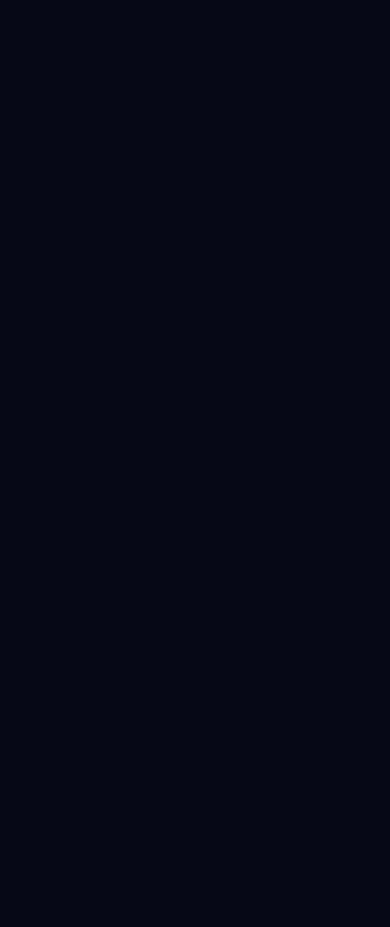
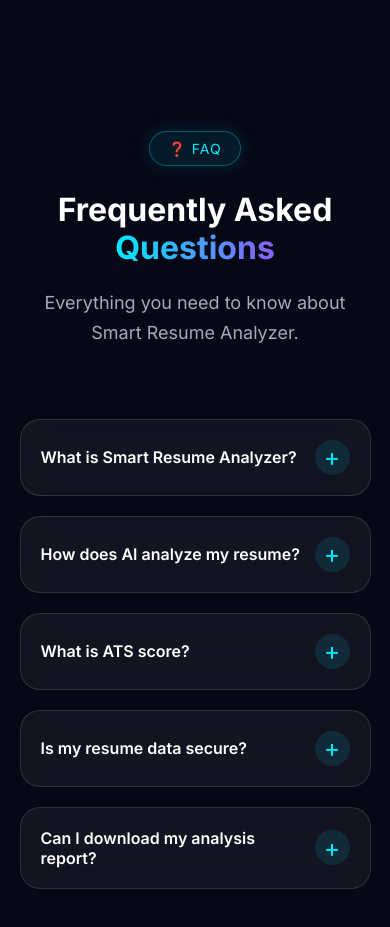
Before and after one commit to shrishti452/smart-resume-analyzer, a React (Vite) app: page / in a window 390 px wide. Shown: the part 8240-9167 px from the top of the page. Before the commit the page ends 8291 px from the top, so only its background shows below. Built offline with nearby package versions, Linux system fonts and the light colour scheme.

Commit message:
Add FAQ section with accordion UI

```diff
--- a/src/App.jsx
+++ b/src/App.jsx
@@ -5,6 +5,7 @@ import Features from "./components/Features/Features";
 import HowItWorks from "./components/HowItWorks/HowItWorks";
 import WhyChooseUs from "./components/WhyChooseUs/whychooseus";
 import Testimonials from "./components/Testimonials/Testimonials";
+import FAQ from "./components/FAQ/FAQ";
 
 function App() {
   const projectName = "Smart Resume Analyzer";
@@ -17,6 +18,7 @@ function App() {
       <HowItWorks />
       <WhyChooseUs />
       <Testimonials />
+      <FAQ />
     </div>
   );
 }
--- /dev/null
+++ b/src/components/FAQ/FAQ.css
@@ -0,0 +1,346 @@
+.faq {
+
+    width: 100%;
+
+    padding: 100px 8%;
+
+    position: relative;
+
+}
+
+
+
+/* HEADER */
+
+.faq-header {
+
+    text-align: center;
+
+    max-width: 800px;
+
+    margin: 0 auto 70px;
+
+}
+
+
+
+.faq-badge {
+
+    display: inline-block;
+
+    padding: 8px 18px;
+
+    border-radius: 50px;
+
+
+    background: rgba(0, 234, 255, 0.08);
+
+
+    border: 1px solid rgba(0, 234, 255, 0.3);
+
+
+    color: #00eaff;
+
+
+    font-size: 14px;
+
+
+    letter-spacing: 1px;
+
+
+    box-shadow:
+        0 0 18px rgba(0, 234, 255, 0.15);
+
+}
+
+
+
+.faq-header h2 {
+
+    margin-top: 25px;
+
+    font-size: 46px;
+
+    color: white;
+
+    line-height: 1.2;
+
+}
+
+
+
+.faq-header h2 span {
+
+    background:
+        linear-gradient(90deg,
+            #00eaff,
+            #8b5cf6);
+
+
+    -webkit-background-clip: text;
+
+    -webkit-text-fill-color: transparent;
+
+}
+
+
+
+.faq-header p {
+
+    margin-top: 20px;
+
+    color: #a8a8b8;
+
+
+    font-size: 18px;
+
+    line-height: 1.7;
+
+}
+
+
+
+/* FAQ CONTAINER */
+
+.faq-container {
+
+    max-width: 900px;
+
+    margin: auto;
+
+    display: flex;
+
+    flex-direction: column;
+
+    gap: 20px;
+
+}
+
+
+
+/* FAQ ITEM */
+
+.faq-item {
+
+    position: relative;
+
+
+    background:
+        rgba(255, 255, 255, 0.05);
+
+
+    border: 1px solid rgba(255, 255, 255, 0.12);
+
+
+    border-radius: 20px;
+
+
+    backdrop-filter: blur(15px);
+
+
+    overflow: hidden;
+
+
+    transition: .35s ease;
+
+}
+
+
+
+.faq-item::before {
+
+    content: "";
+
+
+    position: absolute;
+
+
+    width: 150px;
+
+
+    height: 150px;
+
+
+    background:
+        linear-gradient(135deg,
+            #00eaff,
+            #8b5cf6);
+
+
+    filter: blur(90px);
+
+
+    opacity: 0;
+
+
+    top: -40px;
+
+
+    right: -40px;
+
+
+    transition: .35s;
+
+}
+
+
+
+.faq-item:hover::before {
+
+    opacity: .5;
+
+}
+
+
+
+.faq-item.active {
+
+    border-color:
+        rgba(0, 234, 255, .45);
+
+}
+
+
+
+/* QUESTION */
+
+
+.faq-question {
+
+    padding: 25px 30px;
+
+
+    display: flex;
+
+
+    justify-content: space-between;
+
+
+    align-items: center;
+
+
+    cursor: pointer;
+
+}
+
+
+
+.faq-question h3 {
+
+    color: white;
+
+    font-size: 18px;
+
+    font-weight: 600;
+
+}
+
+
+
+.faq-question span {
+
+    width: 35px;
+
+    height: 35px;
+
+
+    border-radius: 50%;
+
+
+    display: flex;
+
+    align-items: center;
+
+    justify-content: center;
+
+
+    color: #00eaff;
+
+
+    font-size: 25px;
+
+
+    background:
+        rgba(0, 234, 255, 0.1);
+
+}
+
+
+
+/* ANSWER */
+
+
+.faq-answer {
+
+    max-height: 0;
+
+    overflow: hidden;
+
+
+    transition:
+        max-height .4s ease,
+        padding .4s ease;
+
+}
+
+
+
+.faq-answer p {
+
+    padding: 0 30px 25px;
+
+
+    color: #a8a8b8;
+
+
+    line-height: 1.7;
+
+
+    font-size: 15px;
+
+}
+
+
+
+.faq-item.active .faq-answer {
+
+    max-height: 200px;
+
+}
+
+
+
+/* RESPONSIVE */
+
+
+@media(max-width:700px) {
+
+
+    .faq {
+
+        padding: 80px 5%;
+
+    }
+
+
+    .faq-header h2 {
+
+        font-size: 32px;
+
+    }
+
+
+    .faq-question {
+
+        padding: 20px;
+
+    }
+
+
+    .faq-question h3 {
+
+        font-size: 16px;
+
+    }
+
+}
--- /dev/null
+++ b/src/components/FAQ/FAQ.jsx
@@ -0,0 +1,126 @@
+import { useState } from "react";
+import "./FAQ.css";
+
+function FAQ() {
+
+    const [activeIndex, setActiveIndex] = useState(null);
+
+
+    const questions = [
+        {
+            question: "What is Smart Resume Analyzer?",
+            answer:
+                "Smart Resume Analyzer is an AI-powered tool that analyzes your resume, checks ATS compatibility and provides improvement suggestions."
+        },
+        {
+            question: "How does AI analyze my resume?",
+            answer:
+                "Our AI evaluates your skills, keywords, experience, formatting and compares your resume with industry requirements."
+        },
+        {
+            question: "What is ATS score?",
+            answer:
+                "ATS score shows how well your resume can perform in Applicant Tracking Systems used by companies during hiring."
+        },
+        {
+            question: "Is my resume data secure?",
+            answer:
+                "Yes, your resume is processed securely and your personal information is protected."
+        },
+        {
+            question: "Can I download my analysis report?",
+            answer:
+                "Yes, you can export your complete resume analysis report with scores and recommendations."
+        }
+    ];
+
+
+    const toggleFAQ = (index) => {
+
+        setActiveIndex(
+            activeIndex === index ? null : index
+        );
+
+    };
+
+
+    return (
+
+        <section className="faq">
+
+
+            <div className="faq-header">
+
+                <span className="faq-badge">
+                    ❓ FAQ
+                </span>
+
+
+                <h2>
+                    Frequently Asked
+                    <span> Questions</span>
+                </h2>
+
+
+                <p>
+                    Everything you need to know about Smart Resume Analyzer.
+                </p>
+
+            </div>
+
+
+
+            <div className="faq-container">
+
+                {
+                    questions.map((item, index) => (
+
+                        <div
+                            className={`faq-item ${activeIndex === index ? "active" : ""
+                                }`}
+                            key={index}
+                        >
+
+
+                            <div
+                                className="faq-question"
+                                onClick={() => toggleFAQ(index)}
+                            >
+
+                                <h3>
+                                    {item.question}
+                                </h3>
+
+
+                                <span>
+                                    {activeIndex === index ? "-" : "+"}
+                                </span>
+
+                            </div>
+
+
+
+                            <div className="faq-answer">
+
+                                <p>
+                                    {item.answer}
+                                </p>
+
+                            </div>
+
+
+                        </div>
+
+                    ))
+                }
+
+            </div>
+
+
+        </section>
+
+    );
+}
+
+
+export default FAQ;
```
